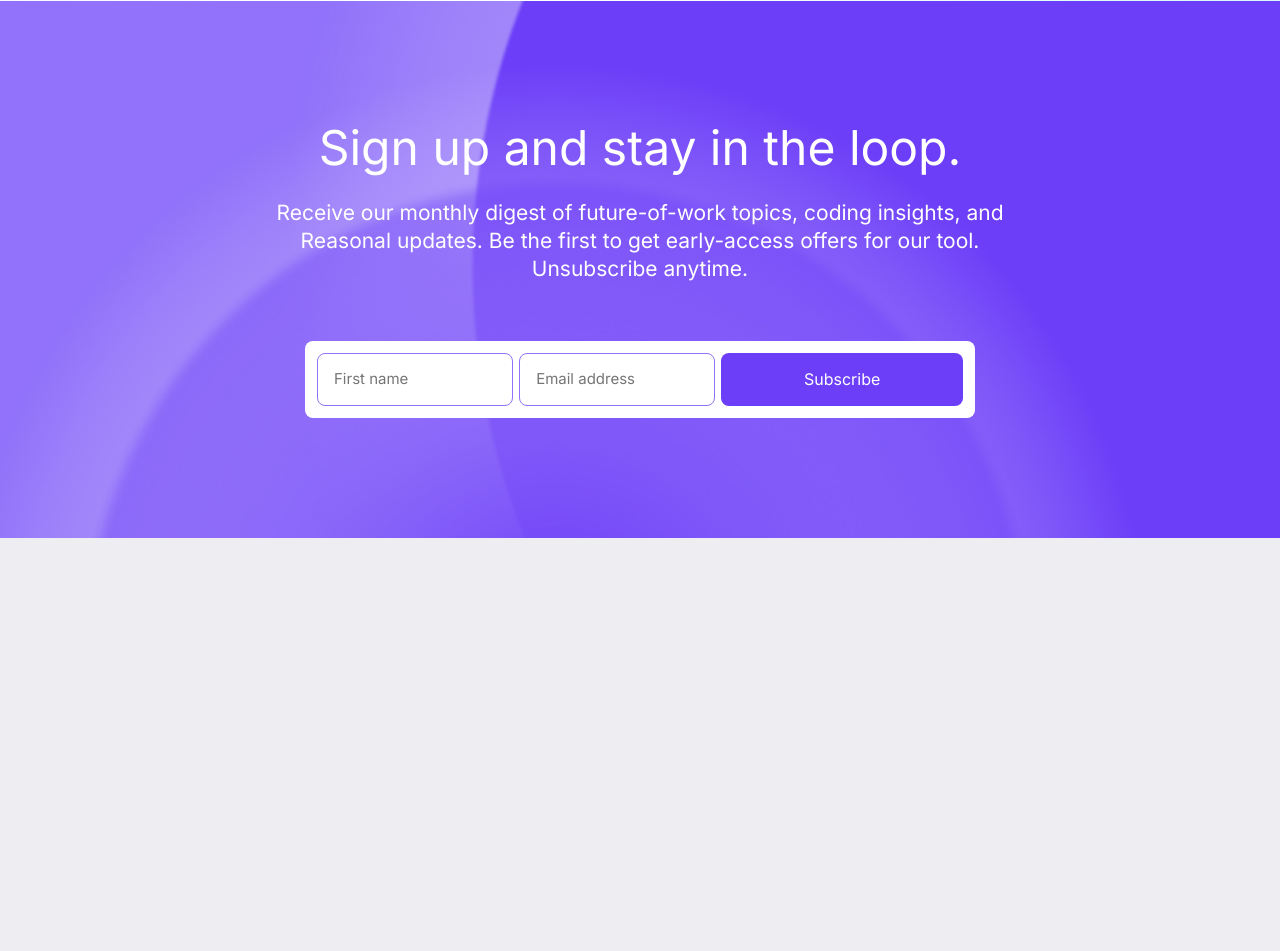
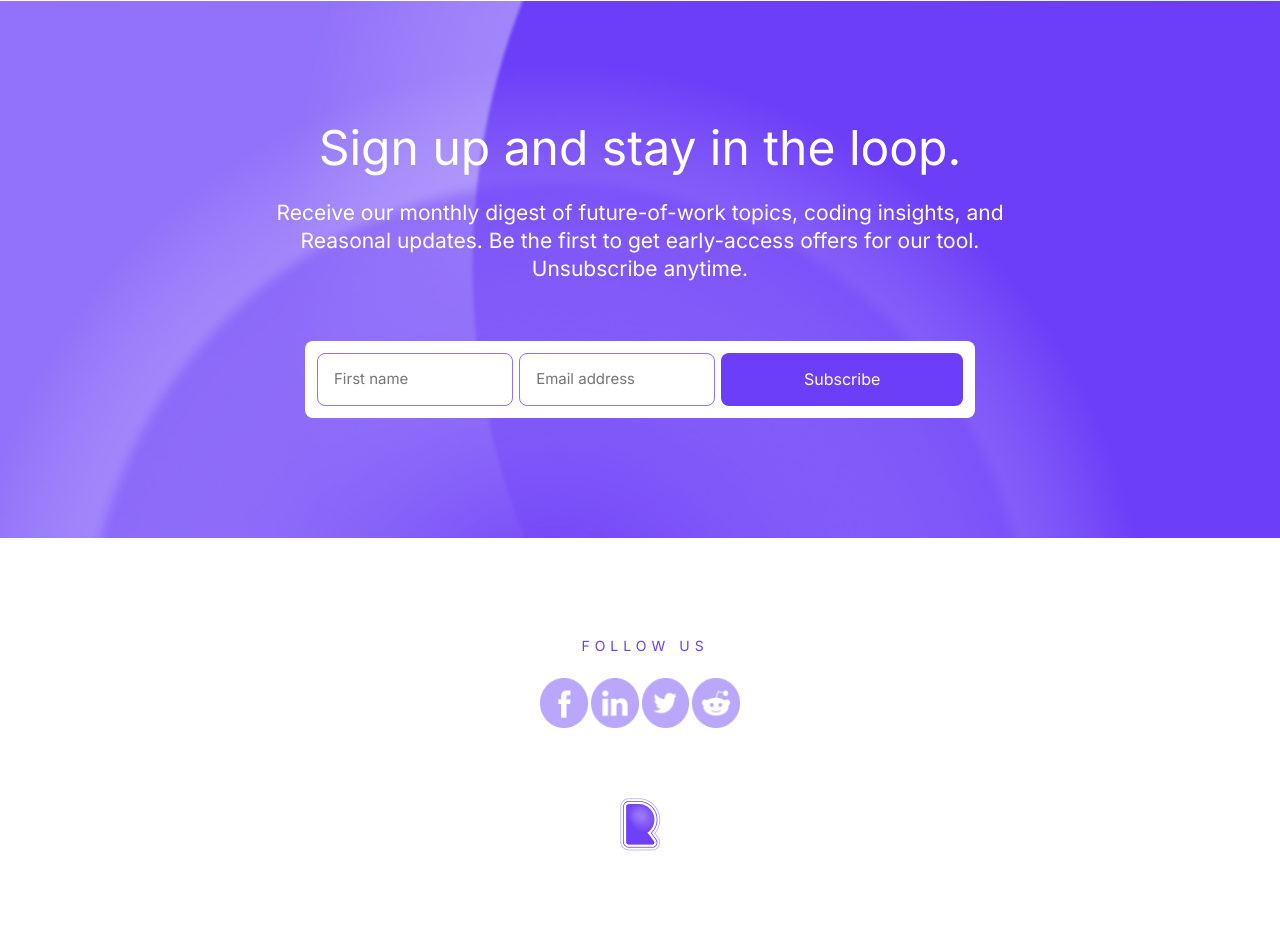
Before and after one commit to ArtegorNexus/reasonal, a plain HTML site: page index.html in a window 1280 px wide. Shown: the part 10270-11221 px from the top of the page. Before the commit the page ends 10808 px from the top, so only its background shows below. Drawn offline with nearby package versions, Linux system fonts and the light colour scheme.

Commit message:
Add files via upload

```diff
--- a/#source/scss/style.scss
+++ b/#source/scss/style.scss
@@ -1037,3 +1037,32 @@ body {
       }
    }
 }
+
+/*-----------FOOTER---------------*/
+.footer {
+   text-align: center;
+   background-color: white;
+   padding: 100px 0;
+   &__container {}
+   &__title {
+      margin-bottom: 24px;
+   }
+   &__icons {
+      display: flex;
+      max-width: 200px;
+      justify-content: space-between;
+      margin: 0 auto;
+      margin-bottom: 70px;
+   }
+   &__icon {
+      &:not(:last-child) {
+         margin-right: 3px;
+      }
+      flex: 0 1 25%;
+      img {
+         width: 100%;
+         height: 100%;
+      }
+   }
+   &__frame {}
+}
--- a/index.html
+++ b/index.html
@@ -409,6 +409,26 @@
             </div>
          </div>
       </main>
+      <footer class="footer">
+         <div class="footer__container _container">
+            <div class="footer__title violet-text">follow us</div>
+            <div class="footer__icons">
+               <div class="footer__icon">
+                  <a href="#"><img src="images/follow/1.png" alt="1"></a>
+               </div>
+               <div class="footer__icon">
+                  <a href="#"><img src="images/follow/2.png" alt="2"></a>
+               </div>
+               <div class="footer__icon">
+                  <a href="#"><img src="images/follow/3.png" alt="3"></a>
+               </div>
+               <div class="footer__icon">
+                  <a href="#"><img src="images/follow/4.png" alt="4"></a>
+               </div>
+            </div>
+            <div class="footer__frame"><img src="images/follow/Frame.png" alt="r"></div>
+         </div>
+      </footer>
    </div>
    <script src="https://ajax.googleapis.com/ajax/libs/jquery/3.6.0/jquery.min.js"></script>
    <script src="js/script.js"></script>
```
Also changed, not shown: css/style.css, images/follow/1.png (added), images/follow/2.png (added), images/follow/3.png (added), images/follow/4.png (added), images/follow/Frame.png (added).
